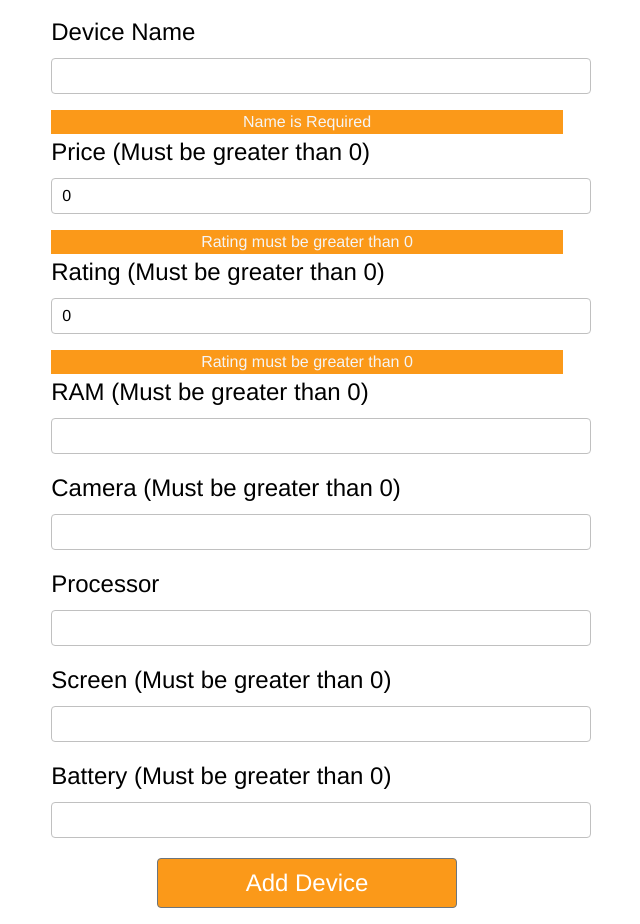
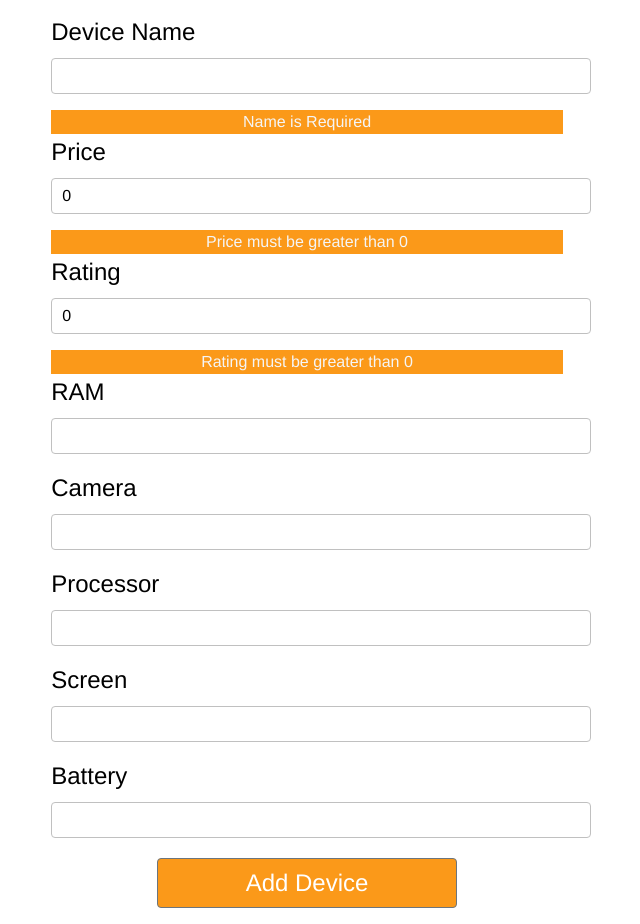
Before and after one commit to luke-foxed/WebDev-Assignment2, a Vue app: page /#/add in a window 1280 px wide. Shown: the part 523-1447 px from the top of the page, without its empty margins (333-973 px from the left). Built offline with nearby package versions, Linux system fonts and the light colour scheme; what vue-animejs, vue-particles, vue-sweetalert, vue-tables-2 would draw is missing.

Commit message:
Bug Fixes

```diff
--- a/src/components/AddForm.vue
+++ b/src/components/AddForm.vue
@@ -19,25 +19,27 @@
               <input class="form__input" v-model.trim="$v.devicename.$model"/>
             </div>
             <div class="error" v-if="!$v.devicename.required">Name is Required</div>
+
             <div class="form-group" :class="{ 'form-group--error': $v.price.$error }">
-              <label class="form-control-label" name="price">Price (Must be greater than 0)</label>
+              <label class="form-control-label" name="price">Price </label>
               <input class="form__input" type="number" v-model.trim="price"/>
             </div>
-            <div class="error" v-if="!$v.rating.between">Rating must be greater than 0</div>
+            <div class="error" v-if="!$v.price.between">Price must be greater than 0</div>
+
             <div class="form-group" :class="{ 'form-group--error': $v.rating.$error }">
-              <label class="form-control-label" name="rating">Rating (Must be greater than 0)</label>
+              <label class="form-control-label" name="rating">Rating </label>
               <input class="form__input" type="number" v-model.trim="rating"/>
             </div>
             <div class="error" v-if="!$v.rating.between">Rating must be greater than 0</div>
 
             <div class="form-group" :class="{ 'form-group--error': $v.ram.$error }">
-              <label class="form-control-label" name="ram">RAM (Must be greater than 0)</label>
+              <label class="form-control-label" name="ram">RAM</label>
               <input class="form__input" type="number" v-model.trim="ram"/>
             </div>
             <div class="error" v-if="!$v.ram.between">RAM must be greater than 0</div>
 
             <div class="form-group" :class="{ 'form-group--error': $v.camera.$error }">
-              <label class="form-control-label" name="camera">Camera (Must be greater than 0)</label>
+              <label class="form-control-label" name="camera">Camera </label>
               <input class="form__input" type="number" v-model.trim="camera"/>
             </div>
             <div class="error" v-if="!$v.camera.between">Camera must be greater than 0</div>
@@ -48,16 +50,16 @@
             </div>
 
             <div class="form-group" :class="{ 'form-group--error': $v.screen.$error }">
-              <label class="form-control-label" name="screen">Screen (Must be greater than 0)</label>
+              <label class="form-control-label" name="screen">Screen</label>
               <input class="form__input" type="number" v-model.trim="screen"/>
             </div>
             <div class="error" v-if="!$v.screen.between">Screen must be greater than 0</div>
 
             <div class="form-group" :class="{ 'form-group--error': $v.battery.$error }">
-              <label class="form-control-label" name="battery">Battery (Must be greater than 0)</label>
+              <label class="form-control-label" name="battery">Battery </label>
               <input class="form__input" type="number" v-model.trim="battery"/>
             </div>
-            <div class="error" v-if="!$v.battery.between">Screen must be greater than 0</div>
+            <div class="error" v-if="!$v.battery.between">Battery must be greater than 0</div>
 
             <p>
               <button class="btn btn-secondary btn1" type="submit" :disabled="submitStatus === 'PENDING'">Add Device
@@ -78,7 +80,7 @@ import Vue from 'vue'
 import VueForm from 'vueform'
 import Vuelidate from 'vuelidate'
 import VueSweetalert from 'vue-sweetalert'
-import {required, minLength, between} from 'vuelidate/lib/validators'
+import {between, minLength, required} from 'vuelidate/lib/validators'
 
 Vue.use(VueForm, {
   inputClasses: {
```
